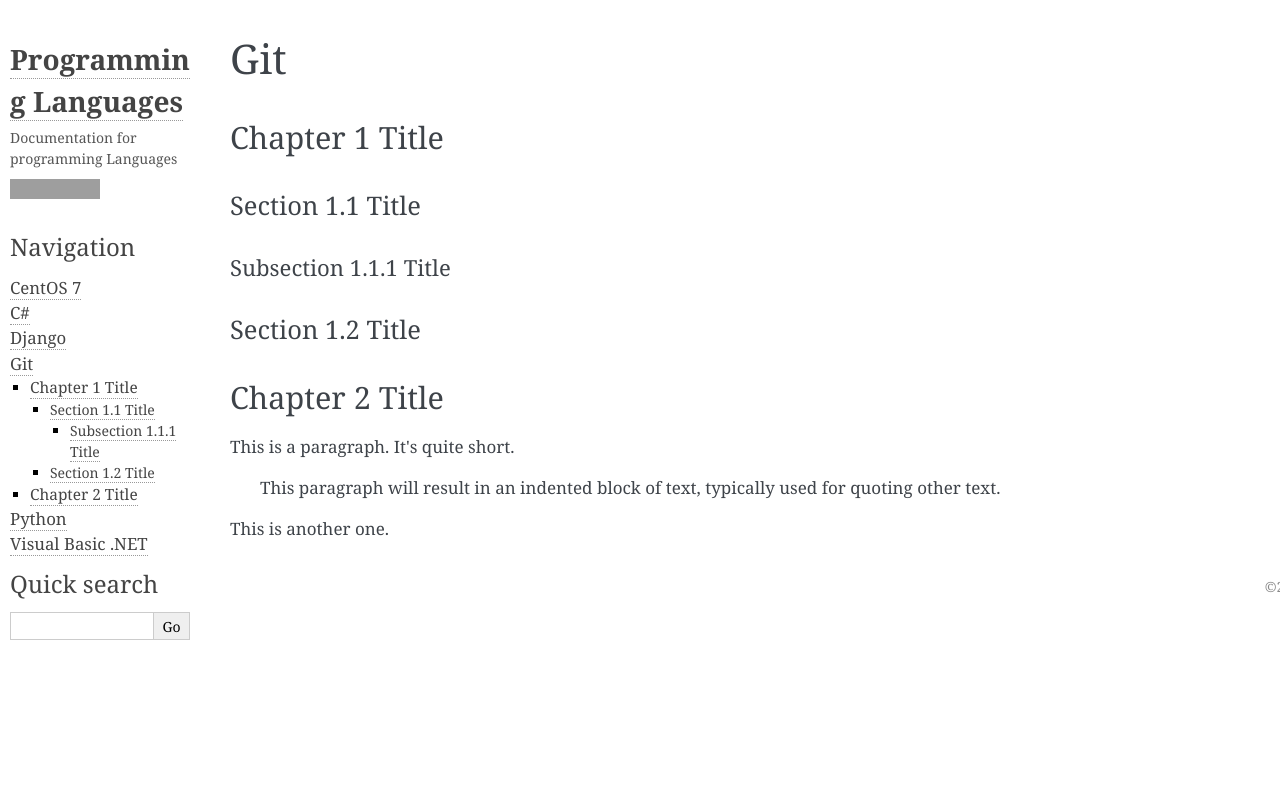
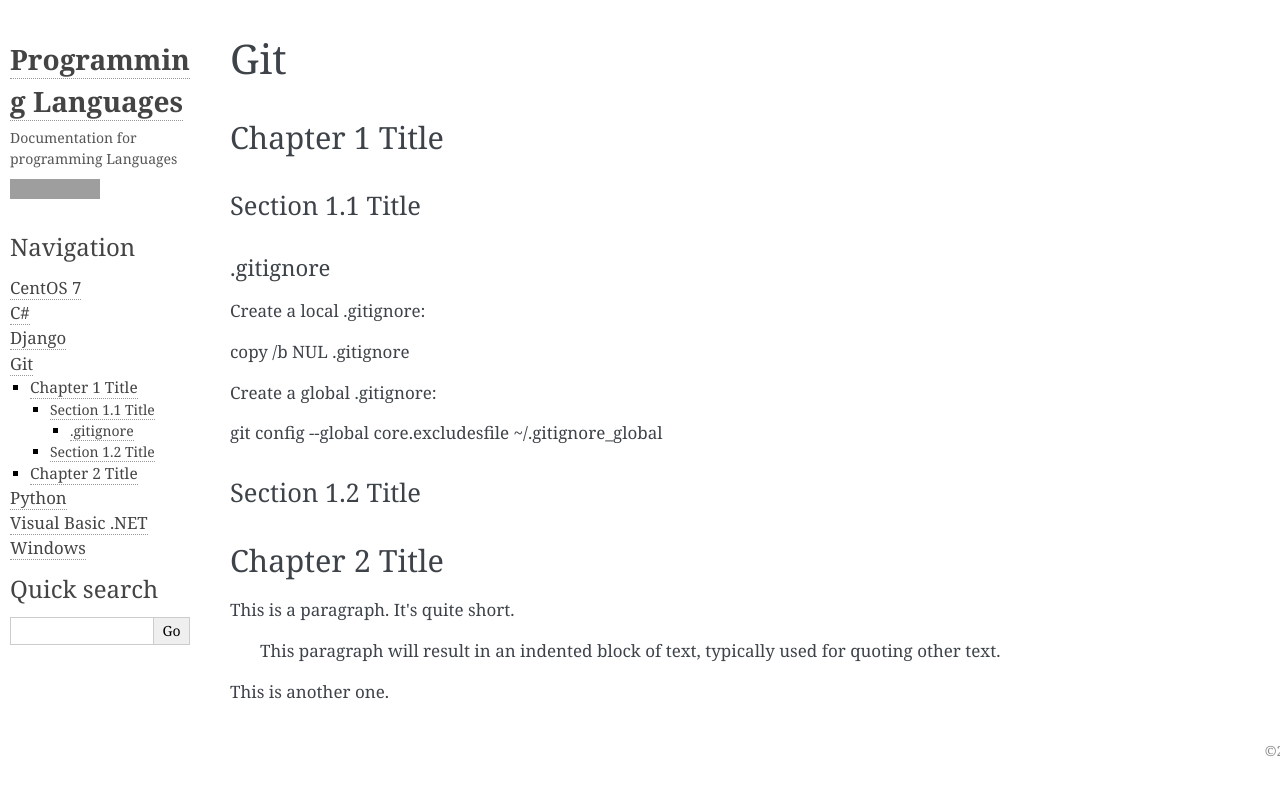
Before and after one commit to tuyennguyensiliconspots/ProgrammingLanguages, a Sphinx documentation site: the page built from source/git.rst, in a window 1280 px wide. Shown: the top 796 px of the page. Built offline with Sphinx 7.4.7, drawn with Linux system fonts in a browser that asks for light colours; grey boxes are pictures that could not be loaded.

Commit message:
Added local .gitignore file.

```diff
--- a/source/git.rst
+++ b/source/git.rst
@@ -8,8 +8,17 @@
 Section 1.1 Title
 -----------------
 
-Subsection 1.1.1 Title
-~~~~~~~~~~~~~~~~~~~~~~
+.gitignore
+~~~~~~~~~~~~~~~~~~~~~~~~~
+
+Create a local .gitignore::
+
+copy /b NUL .gitignore
+
+Create a global .gitignore::
+
+git config --global core.excludesfile ~/.gitignore_global
+
 
 Section 1.2 Title
 -----------------
```
Also changed, not shown: source/windows.rst (added, +8 -0 lines), 1 other file.
